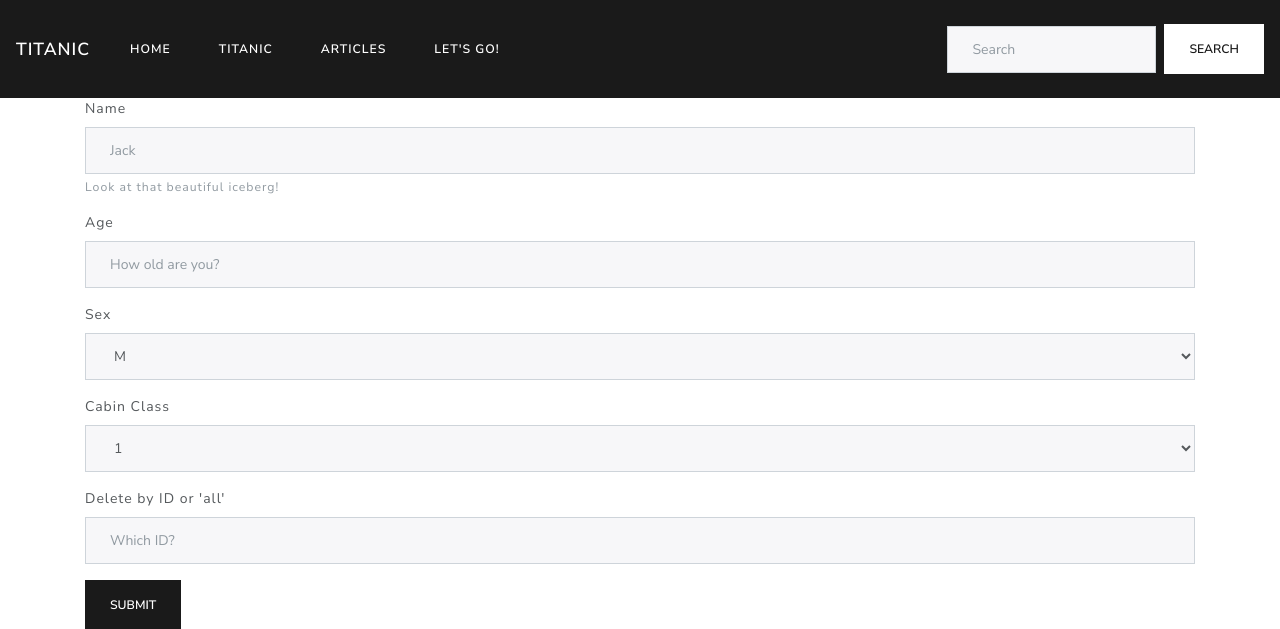
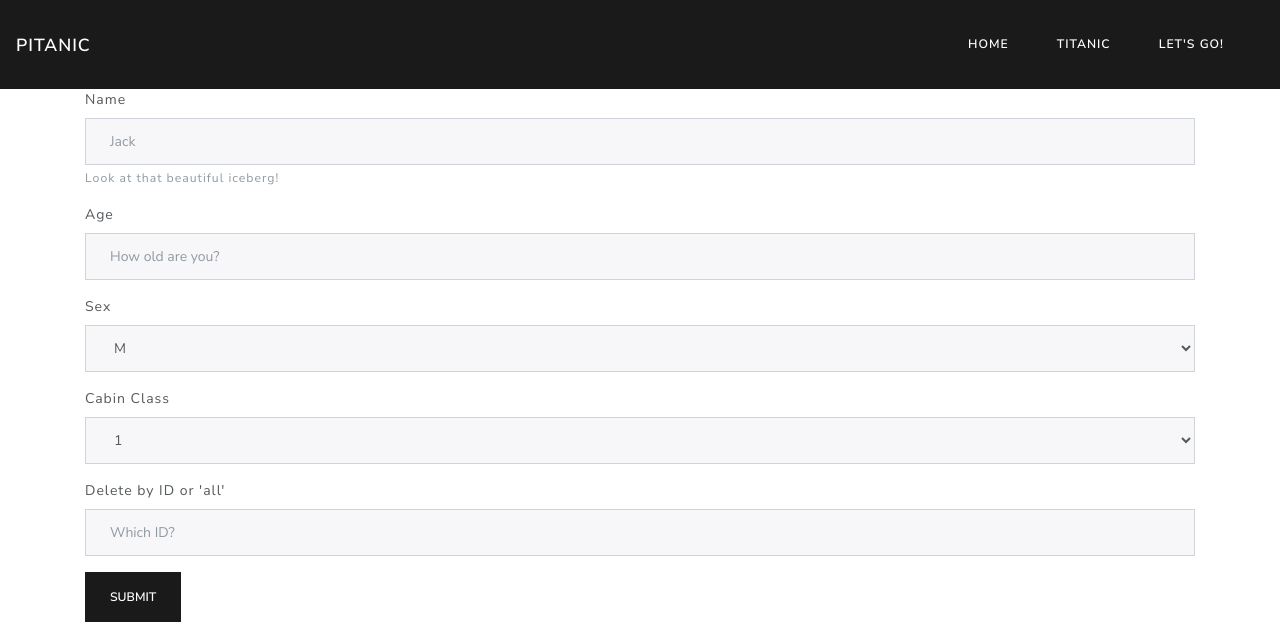
Before and after one commit to thenderson55/pytanic, a Flask app: page /form in a window 1280 px wide. Shown: the top 629 px of the page. Run offline with Flask 2, Linux system fonts and the light colour scheme; data comes from the database, SQL or seed files in the repository; both versions use the stored data as it was after the commit; some libraries are stand-ins or nearby versions.

Commit message:
moved navbar links to right side

```diff
--- a/static/styles/styles.css
+++ b/static/styles/styles.css
@@ -5,7 +5,11 @@
   margin: auto;
   margin: 50px 100px;
 }
+.nav-spread {
+  display: flex;
+  justify-content: space-between;
 
+}
 .jack-container {
   display: flex;
   align-items: center;
--- a/templates/_navbar.html
+++ b/templates/_navbar.html
@@ -1,27 +1,27 @@
 <nav class="navbar navbar-expand-lg navbar-dark bg-primary">
-    <a class="navbar-brand" href="/">TITANIC</a>
+    <a class="navbar-brand" href="/">PITANIC</a>
     <button class="navbar-toggler" type="button" data-toggle="collapse" data-target="#navbarColor01" aria-controls="navbarColor01" aria-expanded="false" aria-label="Toggle navigation">
       <span class="navbar-toggler-icon"></span>
     </button>
 
     <div class="collapse navbar-collapse" id="navbarColor01">
-      <ul class="navbar-nav mr-auto">
+      <ul class="navbar-nav ml-auto">
         <li class="nav-item active">
           <a class="nav-link" href="/">Home <span class="sr-only">(current)</span></a>
         </li>
         <li class="nav-item active">
           <a class="nav-link" href="/titanic">Titanic</a>
         </li>
-        <li class="nav-item active">
+        <!-- <li class="nav-item active">
           <a class="nav-link" href="/articles">Articles</a>
-        </li>
+        </li> -->
         <li class="nav-item active">
           <a class="nav-link" href="/form">Let's go!</a>
         </li>
       </ul>
-      <form class="form-inline my-2 my-lg-0">
+      <!-- <form class="form-inline my-2 my-lg-0">
         <input class="form-control mr-sm-2" type="text" placeholder="Search">
         <button class="btn btn-secondary my-2 my-sm-0" type="submit">Search</button>
-      </form>
+      </form> -->
     </div>
   </nav>
--- a/templates/form.html
+++ b/templates/form.html
@@ -20,7 +20,7 @@
         <select class="form-control" name="sex">
           <option>M</option>
           <option>F</option>
-          <option>Yes please!</option>
+          <!-- <option>Yes please!</option> -->
         </select>
       </div>
       <div class="form-group">
```
Also changed, not shown: database.db.
